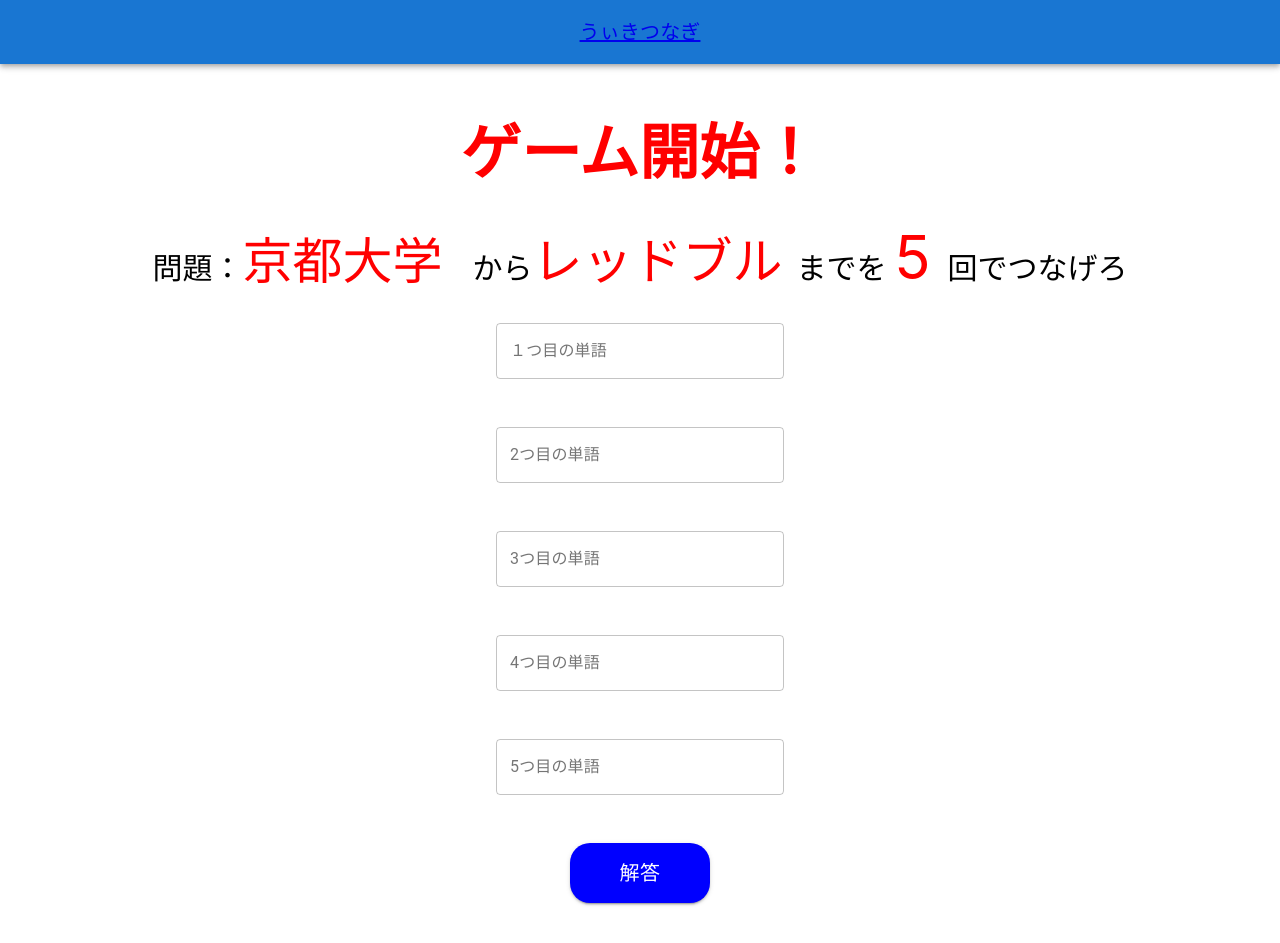
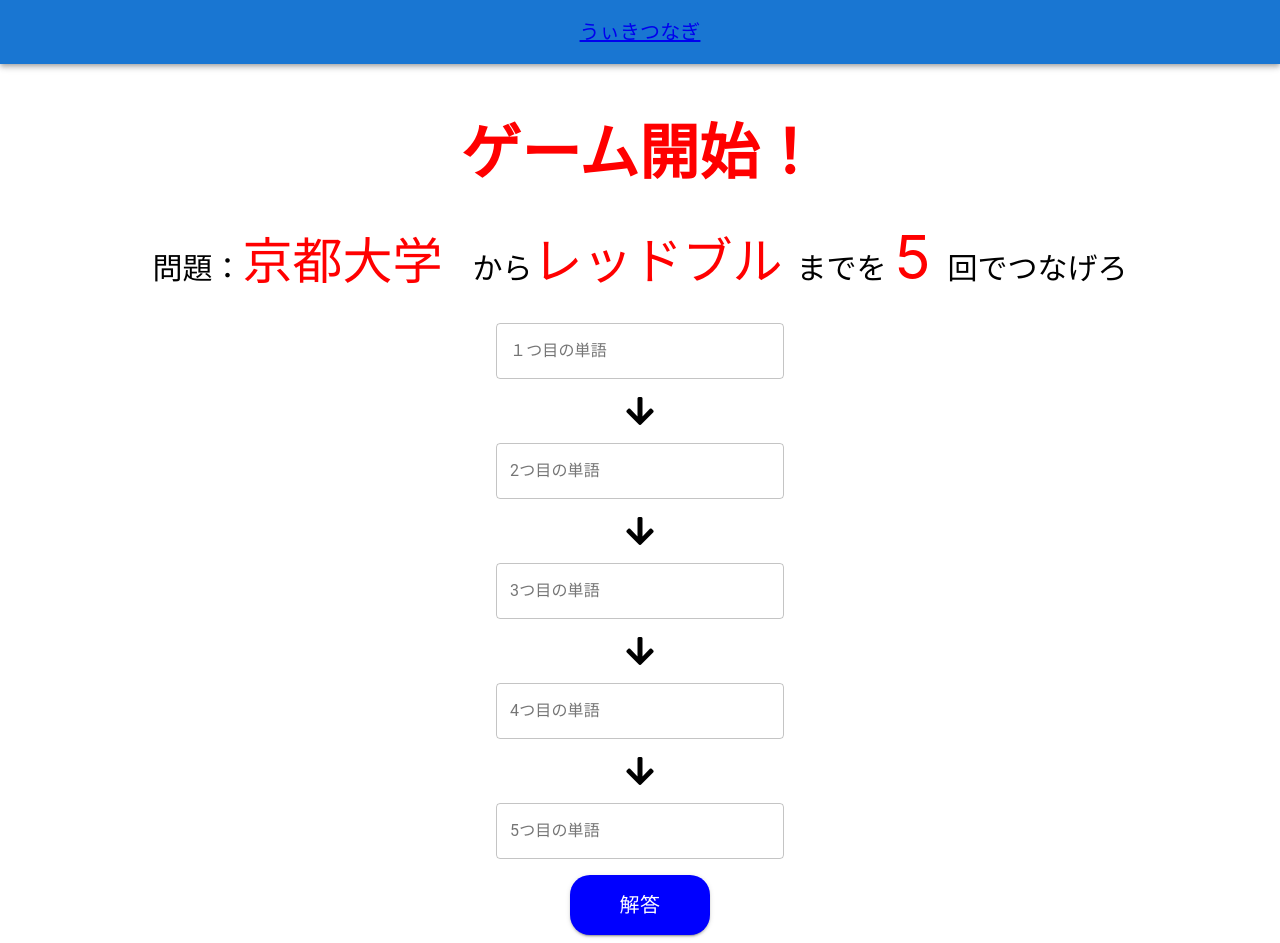
Before and after one commit to Kamodes/wikitsunagi_front, a React (Create React App) app: page /Main in a window 1280 px wide. Shown: the top 943 px of the page. Built offline with nearby package versions, Linux system fonts and the light colour scheme.

Commit message:
ヘッダと矢印をつけた

```diff
--- a/src/components/AnswersList.tsx
+++ b/src/components/AnswersList.tsx
@@ -40,7 +40,9 @@
   return (
     <>
       <form onSubmit={handleSubmit(handleOnSubmit)}>
-        <Grid container spacing={6} justifyContent="center" direction="column">
+        <Grid container spacing={2} justifyContent="center" direction="column">
+          <Grid item>
+            <Grid container direction="column" spacing={2}>
               <Grid item>
                 <TextField
                   label="１つ目の単語"
@@ -51,6 +53,13 @@
                 ></TextField>
               </Grid>
               <Grid item>
+                <i className="fas fa-arrow-down fa-2x"></i>
+              </Grid>
+            </Grid>
+          </Grid>
+          <Grid item>
+            <Grid container direction="column" spacing={2}>
+              <Grid item>
                 <TextField
                   label="2つ目の単語"
                   placeholder="2番目の解答を入力してください"
@@ -59,6 +68,13 @@
                   style={FormStyle}
                 ></TextField>
               </Grid>
+              <Grid item>
+                <i className="fas fa-arrow-down fa-2x"></i>
+              </Grid>
+            </Grid>
+          </Grid>
+          <Grid item>
+            <Grid container direction="column" spacing={2}>
               <Grid item>
                 <TextField
                   label="3つ目の単語"
@@ -69,6 +85,13 @@
                 ></TextField>
               </Grid>
               <Grid item>
+                <i className="fas fa-arrow-down fa-2x"></i>
+              </Grid>
+            </Grid>
+          </Grid>
+          <Grid item>
+            <Grid container direction="column" spacing={2}>
+              <Grid item>
                 <TextField
                   label="4つ目の単語"
                   placeholder="4番目の解答を入力してください"
@@ -78,6 +101,13 @@
                 ></TextField>
               </Grid>
               <Grid item>
+                <i className="fas fa-arrow-down fa-2x"></i>
+              </Grid>
+            </Grid>
+          </Grid>
+          <Grid item>
+            <Grid container direction="column" spacing={2}>
+              <Grid item>
                 <TextField
                   label="5つ目の単語"
                   placeholder="5番目の解答を入力してください"
@@ -85,6 +115,8 @@
                   variant="outlined"
                   style={FormStyle}
                 ></TextField>
+              </Grid>
+            </Grid>
           </Grid>
           <Grid item>
             <Link to="/result">
--- a/src/components/App.tsx
+++ b/src/components/App.tsx
@@ -19,6 +19,12 @@
   const [questWord, setQuestWord] = useState(initialQuestWord);
   return (
     <div className="App">
+      <head>
+        <link
+          href="https://use.fontawesome.com/releases/v5.6.1/css/all.css"
+          rel="stylesheet"
+        />
+      </head>
       <Router>
         <ButtonAppBar />
         <div>
--- a/src/components/Result.tsx
+++ b/src/components/Result.tsx
@@ -18,6 +18,10 @@
   color: blue;
 `;
 
+const StyledModel = styled.p`
+  font-size: 30px;
+`;
+
 const Result = (props: ResultProps) => {
   const judge = props.judge;
   const model = props.modelAnswer;
@@ -25,6 +29,21 @@
     return (
       <>
         <StyledSuccess>成功</StyledSuccess>
+        <StyledModel>解答例</StyledModel>
+        <Grid container justify="center" direction="column" spacing={5}>
+          <Grid item>{model[0]}</Grid>
+          <Grid item>{model[1]}</Grid>
+          <Grid item>{model[2]}</Grid>
+          <Grid item>{model[3]}</Grid>
+          <Grid item>{model[4]}</Grid>
+          <Grid item>
+            <Link to="/">
+              <Button variant="contained" size="large">
+                タイトルへ
+              </Button>
+            </Link>
+          </Grid>
+        </Grid>
         <Link to="/">
           <Button variant="contained">タイトルへ</Button>
         </Link>
@@ -34,6 +53,7 @@
     return (
       <>
         <StyledFailed>失敗</StyledFailed>
+        <StyledModel>解答例</StyledModel>
         <Grid container justify="center" direction="column" spacing={5}>
           <Grid item>{model[0]}</Grid>
           <Grid item>{model[1]}</Grid>
--- a/src/components/modules/ButtonAppBar.tsx
+++ b/src/components/modules/ButtonAppBar.tsx
@@ -3,9 +3,6 @@
 import Box from "@mui/material/Box";
 import Toolbar from "@mui/material/Toolbar";
 import Typography from "@mui/material/Typography";
-import Button from "@mui/material/Button";
-import IconButton from "@mui/material/IconButton";
-import MenuIcon from "@mui/icons-material/Menu";
 import { Link } from "react-router-dom";
 
 export default function ButtonAppBar() {
```
Lines whose indentation alone changed are shown as unchanged.
